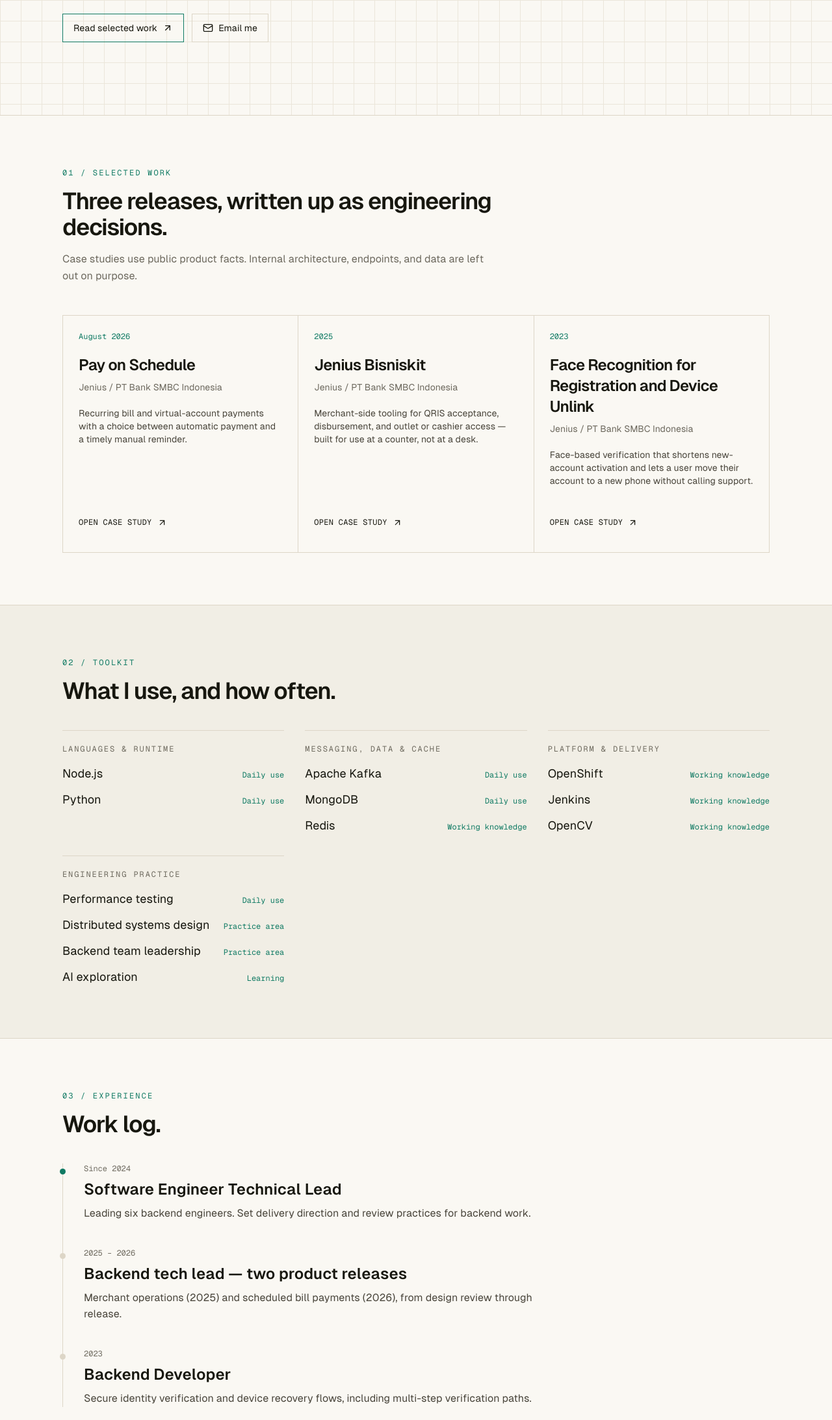
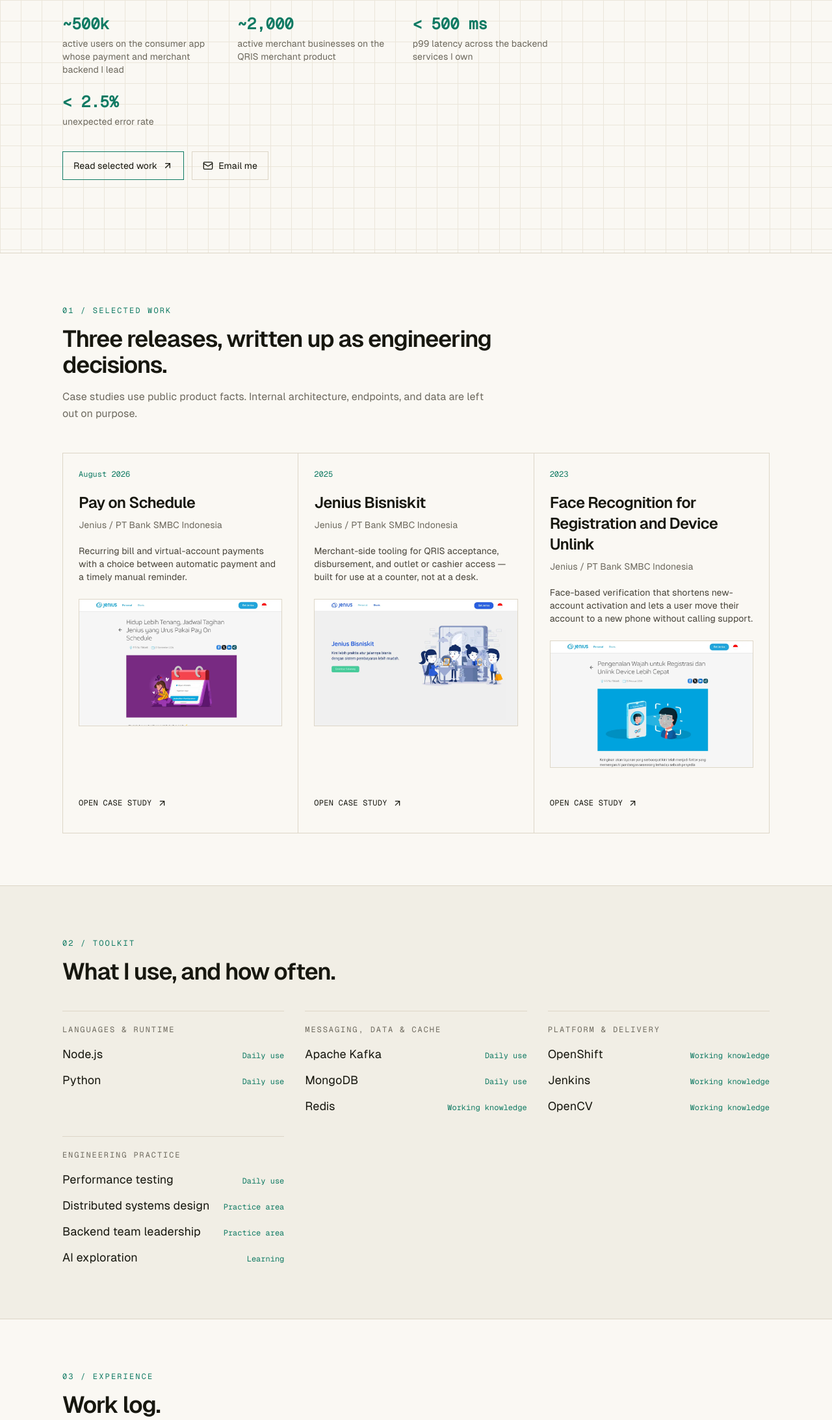
Before and after one commit to nevalenaginda/nevalenaginda.github.io, an Astro site: page / in a window 1280 px wide. Shown: the part 461-2647 px from the top of the page at 65% size. Built offline with nearby package versions, Linux system fonts and the light colour scheme; Astro itself is replaced by a stand-in of ours.

Commit message:
feat: real impact metrics, public product screenshots, single Tech Lead identity

```diff
--- a/scripts/gen-og.mjs
+++ b/scripts/gen-og.mjs
@@ -4,7 +4,7 @@
 
 const W = 1200, H = 630;
 const name = 'Nevalen Aginda Prasetyo';
-const role = 'Tech Lead &amp; Backend Engineer';
+const role = 'Tech Lead';
 
 const svg = `<svg xmlns="http://www.w3.org/2000/svg" width="${W}" height="${H}" viewBox="0 0 ${W} ${H}">
   <rect width="${W}" height="${H}" fill="#faf8f3"/>
--- a/src/content/config.ts
+++ b/src/content/config.ts
@@ -8,6 +8,8 @@
     role: z.string(),
     released: z.string(),
     summary: z.string(),
+    image: z.string(),
+    imageAlt: z.string(),
     reference: z.string().url(),
     referenceLabel: z.string(),
     order: z.number(),
@@ -18,5 +20,4 @@
   type: 'content',
   schema: z.object({ title: z.string(), published: z.date() }),
 });
-
 export const collections = { projects, writing };
--- a/src/content/projects/bisniskit.md
+++ b/src/content/projects/bisniskit.md
@@ -4,6 +4,8 @@
 role: Backend Tech Lead
 released: "2025"
 summary: Merchant-side tooling for QRIS acceptance, disbursement, and outlet or cashier access — built for use at a counter, not at a desk.
+image: /work/bisniskit.webp
+imageAlt: Jenius Bisniskit landing page for the merchant QRIS payment app
 reference: https://www.jenius.com/bisniskit
 referenceLabel: Public product reference
 order: 2
@@ -26,7 +28,7 @@
 
 ## Role
 
-Backend Tech Lead for delivery and release coordination across the merchant backend scope.
+Backend Tech Lead for delivery and release coordination across the merchant backend scope, currently serving roughly 2,000 active merchant businesses on the QRIS product.
 
 ## Public outcome
 
--- a/src/content/projects/face-recognition.md
+++ b/src/content/projects/face-recognition.md
@@ -4,6 +4,8 @@
 role: Backend Developer
 released: "2023"
 summary: Face-based verification that shortens new-account activation and lets a user move their account to a new phone without calling support.
+image: /work/face-recognition.webp
+imageAlt: Jenius article page about face recognition for registration and device unlink
 reference: https://www.jenius.com/article/detail/pengenalan-wajah-untuk-registrasi-dan-unlink-device
 referenceLabel: Public product reference
 order: 3
--- a/src/content/projects/pay-on-schedule.md
+++ b/src/content/projects/pay-on-schedule.md
@@ -4,6 +4,8 @@
 role: Backend Tech Lead
 released: August 2026
 summary: Recurring bill and virtual-account payments with a choice between automatic payment and a timely manual reminder.
+image: /work/pay-on-schedule.webp
+imageAlt: Jenius product page for Pay on Schedule, showing the automatic payment and reminder options
 reference: https://www.jenius.com/article/detail/pay-on-schedule
 referenceLabel: Public product reference
 order: 1
@@ -26,7 +28,7 @@
 
 ## Role
 
-Backend Tech Lead for delivery and release coordination. I owned backend scope, review, and release readiness rather than every line of code.
+Backend Tech Lead for delivery and release coordination. I owned backend scope, review, and release readiness on a backend currently serving roughly 500,000 active users at p99 latency under 500 ms and an unexpected error rate under 2.5%.
 
 ## Public outcome
 
--- a/src/layouts/BaseLayout.astro
+++ b/src/layouts/BaseLayout.astro
@@ -11,8 +11,8 @@
   ogImage?: string;
 }
 const {
-  title = 'Nevalen Aginda Prasetyo — Tech Lead & Backend Engineer',
-  description = 'Tech lead and backend engineer in Jakarta working on payment infrastructure, merchant acquiring, and distributed backend systems.',
+  title = 'Nevalen Aginda Prasetyo — Tech Lead',
+  description = 'Tech lead in Jakarta working on payment infrastructure, merchant acquiring, and distributed backend systems.',
   canonicalUrl = new URL(Astro.url.pathname, Astro.site).href,
   ogImage = new URL('/og.png', Astro.site).href,
 } = Astro.props;
@@ -22,7 +22,7 @@
   '@context': 'https://schema.org',
   '@type': 'Person',
   name: siteName,
-  jobTitle: 'Tech Lead & Backend Engineer',
+  jobTitle: 'Tech Lead',
   url: new URL('/', Astro.site).href,
   email: 'mailto:nevalenaginda10@gmail.com',
   address: { '@type': 'PostalAddress', addressLocality: 'Jakarta', addressCountry: 'ID' },
--- a/src/pages/index.astro
+++ b/src/pages/index.astro
@@ -27,8 +27,15 @@
   },
 ];
 
+const metrics = [
+  ['~500k', 'active users on the consumer app whose payment and merchant backend I lead'],
+  ['~2,000', 'active merchant businesses on the QRIS merchant product'],
+  ['< 500 ms', 'p99 latency across the backend services I own'],
+  ['< 2.5%', 'unexpected error rate'],
+];
+
 const log = [
-  { when: 'Since 2024', role: 'Software Engineer Technical Lead', detail: 'Leading six backend engineers. Set delivery direction and review practices for backend work.' },
+  { when: 'Since 2024', role: 'Tech Lead', detail: 'Leading six backend engineers. Scope covers the payment and merchant backend behind an app with roughly 500,000 active users, at p99 latency under 500 ms and an unexpected error rate under 2.5%.' },
   { when: '2025 – 2026', role: 'Backend tech lead — two product releases', detail: 'Merchant operations (2025) and scheduled bill payments (2026), from design review through release.' },
   { when: '2023', role: 'Backend Developer', detail: 'Secure identity verification and device recovery flows, including multi-step verification paths.' },
 ];
@@ -46,7 +53,13 @@
         <h1 class="mt-6 max-w-4xl text-5xl font-semibold tracking-[-.06em] text-balance sm:text-7xl">Nevalen Aginda Prasetyo</h1>
         <p class="mt-7 max-w-2xl text-lg text-body sm:text-xl">I lead backend work on payment infrastructure and merchant acquiring: scheduled payments, QRIS merchant operations, and account-verification flows.</p>
         <div class="mt-10 flow-line max-w-2xl"></div>
-        <div class="mt-7 flex flex-wrap gap-3">
+        <dl class="mt-7 grid max-w-3xl gap-x-10 gap-y-6 sm:grid-cols-3">
+          {metrics.map(([value, label]) => <div>
+            <dt class="font-mono text-2xl font-semibold text-moss">{value}</dt>
+            <dd class="mt-1 text-sm text-muted">{label}</dd>
+          </div>)}
+        </dl>
+        <div class="mt-9 flex flex-wrap gap-3">
           <a class="inline-flex min-h-11 items-center gap-2 border border-moss px-4 text-sm no-underline hover:bg-moss hover:text-paper" href="#work">Read selected work <ArrowUpRight size={16} /></a>
           <a class="inline-flex min-h-11 items-center gap-2 border border-line px-4 text-sm no-underline hover:border-moss hover:text-moss" href="mailto:nevalenaginda10@gmail.com"><Mail size={16} /> Email me</a>
         </div>
@@ -65,6 +78,15 @@
           <h3 class="mt-5 text-2xl font-semibold tracking-[-.035em]"><a class="no-underline project-link" href={`/projects/${project.id.replace(/\.md$/, '')}/`}>{project.data.title}</a></h3>
           <p class="mt-2 text-sm text-muted">{project.data.company}</p>
           <p class="mt-5 text-sm text-body">{project.data.summary}</p>
+          <img
+            class="mt-6 aspect-[16/10] w-full border border-line object-cover object-top"
+            src={project.data.image}
+            alt={project.data.imageAlt}
+            width="1200"
+            height="750"
+            loading="lazy"
+            decoding="async"
+          />
           <div class="mt-auto pt-8"><a class="inline-flex min-h-11 items-center gap-2 font-mono text-xs uppercase tracking-wide text-moss project-cta" href={`/projects/${project.id.replace(/\.md$/, '')}/`}>Open case study <ArrowUpRight size={15} /></a></div>
         </article>)}
       </div>
--- a/src/pages/projects/[...slug].astro
+++ b/src/pages/projects/[...slug].astro
@@ -23,6 +23,16 @@
         <p class="font-mono text-xs uppercase tracking-[.18em] text-moss">Case study / {project.data.released}</p>
         <h1 class="mt-5 max-w-3xl text-4xl font-semibold tracking-[-.055em] sm:text-6xl">{project.data.title}</h1>
         <p class="mt-5 max-w-2xl text-lg text-muted">{project.data.summary}</p>
+        <img
+          class="mt-10 w-full border border-line object-cover object-top"
+          src={project.data.image}
+          alt={project.data.imageAlt}
+          width="1200"
+          height="750"
+          loading="eager"
+          decoding="async"
+        />
+        <p class="mt-3 font-mono text-xs text-muted">Public product page — no internal data or interface.</p>
         <div class="case-study mt-14 max-w-2xl space-y-6 text-body"><Content /></div>
       </div>
       <aside class="h-fit border-y border-line py-5 text-sm lg:sticky lg:top-24">
```
Also changed, not shown: public/og.png, public/work/bisniskit.webp (added), public/work/face-recognition.webp (added), public/work/pay-on-schedule.webp (added), 1 other file.
